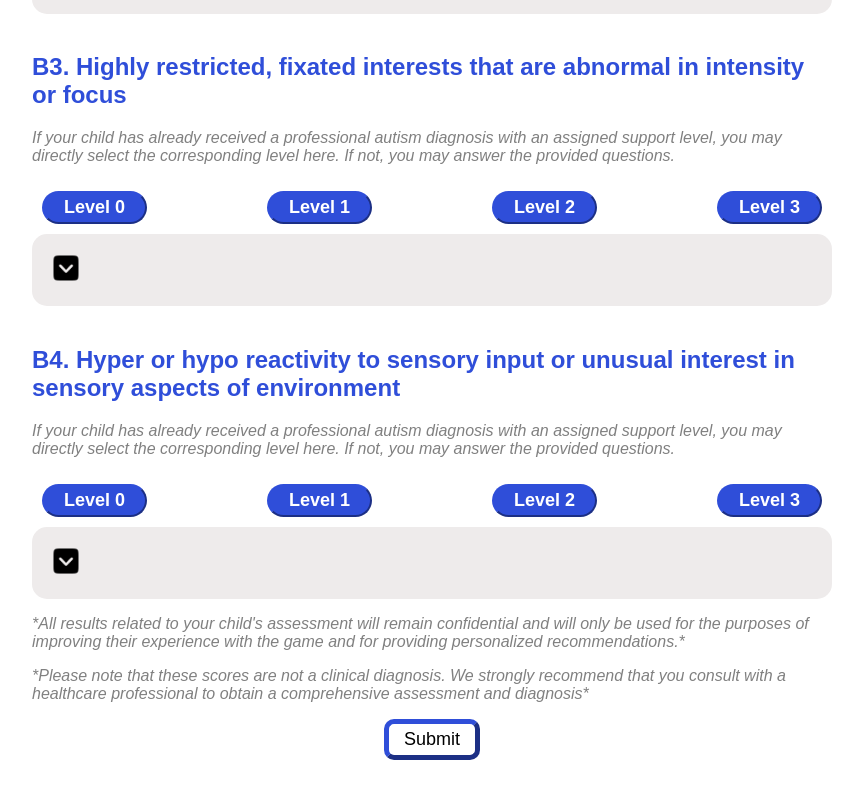
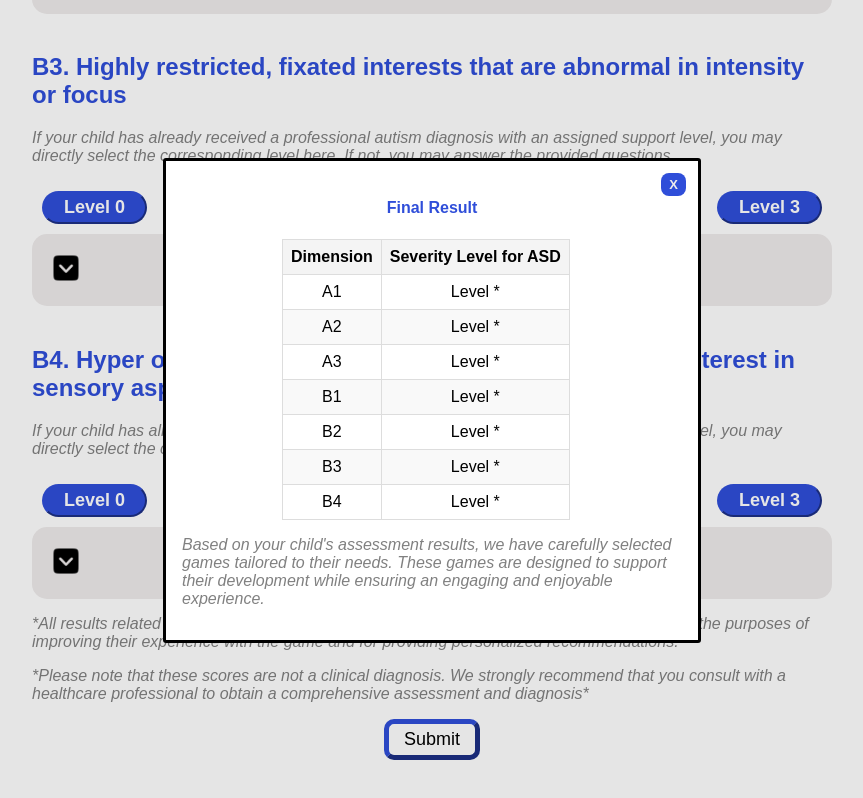
Before and after one commit to nxn-nicole/autism-game-questionnaire, a React (Vite) app: page / in a window 1280 px wide. Both pictures are taken after a click on the button "Submit". Shown: the part 1581-2379 px from the top of the page, without its empty margins (208-1071 px from the left). Built offline with nearby package versions, Linux system fonts and the light colour scheme.

Commit message:
Wednesday meeting

```diff
--- a/src/App.tsx
+++ b/src/App.tsx
@@ -1,14 +1,20 @@
-import { useState } from "react";
+import { useEffect, useRef, useState } from "react";
 import "./index.css";
 import { questionSections } from "./questionSections";
 import "rc-slider/assets/index.css";
 import LevelQuestion from "./assets/components/level-question";
 import DetailedQuestions from "./assets/components/detailed-questions";
+import ResultPopup from "./assets/components/result-popup";
 
 function App() {
   const [levels, setLevels] = useState<string[]>(Array(7).fill("Level *"));
-  const questionTitle = ["A1", "A2", "A3", "B1", "B2", "B3", "B4"];
+  const [finalLevels, setFinalLevels] = useState<string[]>([]);
   const [submitState, setSubmitState] = useState<boolean>(false);
+  const dialogRef = useRef<{ open: () => void }>(null);
+
+  const openDialog = () => {
+    dialogRef.current?.open();
+  };
 
   const handleLevel = (level: string, index: number) => {
     setLevels((prev) => {
@@ -16,12 +22,12 @@ function App() {
       newLevels[index] = level;
       return newLevels;
     });
+    setSubmitState(false);
   };
 
   const handleSubmit = () => {
-    levels.map((answer, index) => {
-      console.log(`${questionTitle[index]}: ${answer}`);
-    });
+    setFinalLevels([...levels]);
+    openDialog();
     setLevels((prev) => [...prev.map(() => "Level *")]);
     setSubmitState(true);
   };
@@ -77,6 +83,7 @@ function App() {
           Submit
         </button>
       </div>
+      <ResultPopup ref={dialogRef} levelResult={finalLevels}></ResultPopup>
     </div>
   );
 }
--- /dev/null
+++ b/src/assets/components/level-explanation.tsx
@@ -0,0 +1,60 @@
+const LevelExplanation = ({ levelResult }: { levelResult: string[] }) => {
+  const level1 = [];
+  const level2 = [];
+  const level3 = [];
+  const questionTitle = ["A1", "A2", "A3", "B1", "B2", "B3", "B4"];
+  for (let i = 0; i < levelResult.length; i++) {
+    if (levelResult[i] === "Level 1") {
+      level1.push(questionTitle[i]);
+    } else if (levelResult[i] === "Level 2") {
+      level2.push(questionTitle[i]);
+    } else if (levelResult[i] === "Level 3") {
+      level3.push(questionTitle[i]);
+    }
+  }
+  console.log("level1:", level1);
+  console.log("levelResult:", levelResult);
+  return (
+    <div>
+      <p className="notation">
+        Based on your child's assessment results, we have carefully selected
+        games tailored to their needs. These games are designed to support their
+        development while ensuring an engaging and enjoyable experience.
+      </p>
+      {level1.length != 0 && (
+        <div>
+          <strong>🔹Level 1 - 'Requiring Support'</strong>
+          <p>
+            Your child gets Level 1 in {level1.join(", ")}. We recommend playing
+            the following game to enhance their skills while keeping them
+            engaged:
+          </p>
+        </div>
+      )}
+
+      {level2.length != 0 && (
+        <div>
+          <strong>🔹Level 2 - 'Requiring Substantial Support'</strong>
+          <p>
+            Your child gets Level 2 in {level2.join(", ")}. To support their
+            development, we suggest the following game, which is designed to
+            improve specific abilities in a fun and interactive way:
+          </p>
+        </div>
+      )}
+
+      {level3.length != 0 && (
+        <div>
+          <strong>🔹Level 3 - 'Requiring Very Substantial Support'</strong>
+          <p>
+            Your child gets Level 3 in {level3.join(", ")}. We have carefully
+            chosen the following game to provide gentle and structured support,
+            helping them progress at their own pace:
+          </p>
+        </div>
+      )}
+    </div>
+  );
+};
+
+export default LevelExplanation;
--- /dev/null
+++ b/src/assets/components/result-popup.tsx
@@ -0,0 +1,56 @@
+import { forwardRef, useImperativeHandle, useRef } from "react";
+import LevelExplanation from "./level-explanation";
+
+const ResultPopup = forwardRef(
+  ({ levelResult }: { levelResult: string[] }, ref) => {
+    const questionTitle = ["A1", "A2", "A3", "B1", "B2", "B3", "B4"];
+    const dialogRef = useRef<HTMLDialogElement>(null);
+
+    useImperativeHandle(ref, () => ({
+      open: () => dialogRef.current?.showModal(),
+    }));
+
+    return (
+      <dialog
+        ref={dialogRef}
+        onClick={() => dialogRef.current?.close()}
+        className="result-dialog"
+      >
+        <p
+          style={{
+            padding: "6px",
+            fontWeight: "bold",
+            color: "#2f4ed9",
+            textAlign: "center",
+          }}
+        >
+          Final Result
+        </p>
+        <button autoFocus className="close-button">
+          X
+        </button>
+
+        <table className="level-table">
+          <thead>
+            <tr>
+              <th>Dimension</th>
+              <th>Severity Level for ASD</th>
+            </tr>
+          </thead>
+          <tbody>
+            {levelResult.map((level, index) => (
+              <tr key={index}>
+                <td>{questionTitle[index]}</td>
+                <td>{level}</td>
+              </tr>
+            ))}
+          </tbody>
+        </table>
+
+        <LevelExplanation levelResult={levelResult} />
+      </dialog>
+    );
+  }
+);
+
+export default ResultPopup;
--- a/src/index.css
+++ b/src/index.css
@@ -111,3 +111,54 @@ label {
   border-radius: 15px;
   padding: 10px;
 }
+
+.close-button {
+  position: absolute;
+  top: 10px;
+  right: 10px;
+  background-color: #2f4ed9;
+  border: none;
+  border-radius: 8px;
+  font-size: 13px;
+  cursor: pointer;
+  color: #eeebeb;
+  margin: 2px;
+  padding: 4px 8px 4px 8px;
+  font-weight: bold;
+}
+
+.result-dialog {
+  border-radius: 3px;
+  width: 500px;
+}
+
+.level-result {
+  background-color: grey;
+  border-radius: 3px;
+  color: white;
+  margin: 3px;
+  padding: 5px;
+}
+
+.level-table {
+  width: 300px;
+  border-collapse: collapse;
+  margin: auto;
+  display: block;
+}
+
+.level-table th,
+.level-table td {
+  border: 1px solid #ddd;
+  padding: 8px;
+  text-align: center;
+}
+
+.level-table th {
+  background-color: #f4f4f4;
+  font-weight: bold;
+}
+
+.level-table tr:nth-child(even) {
+  background-color: #f9f9f9;
+}
```
